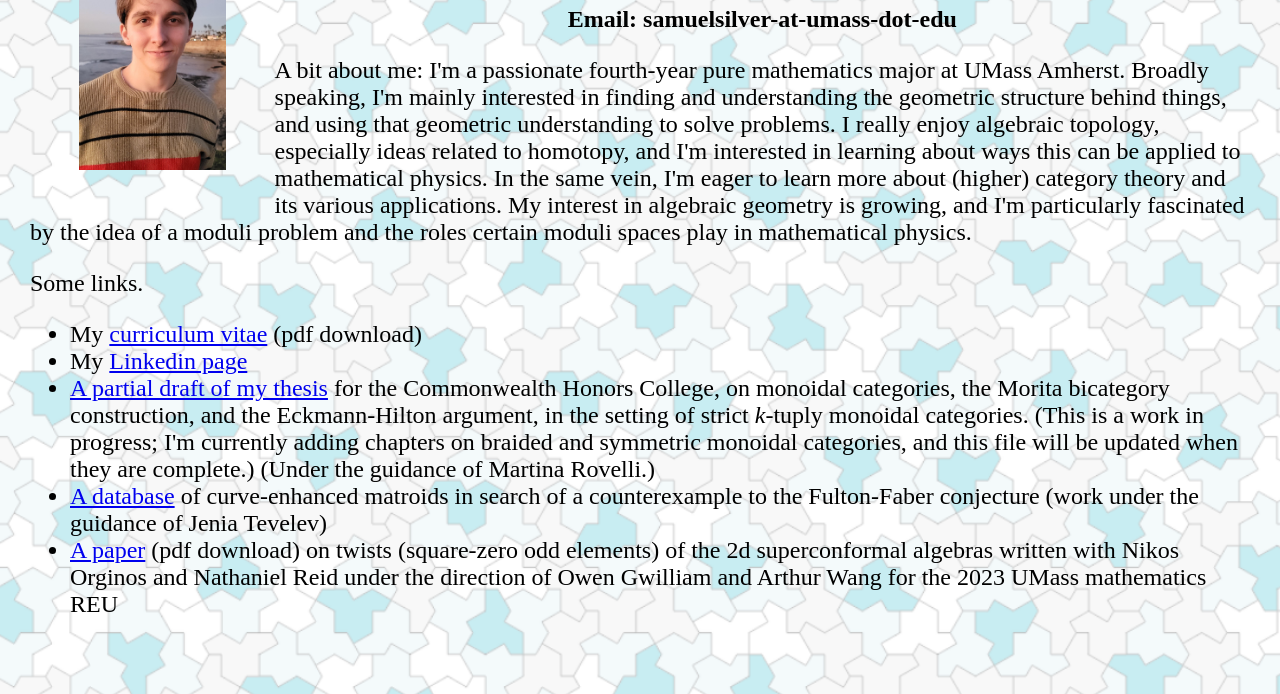
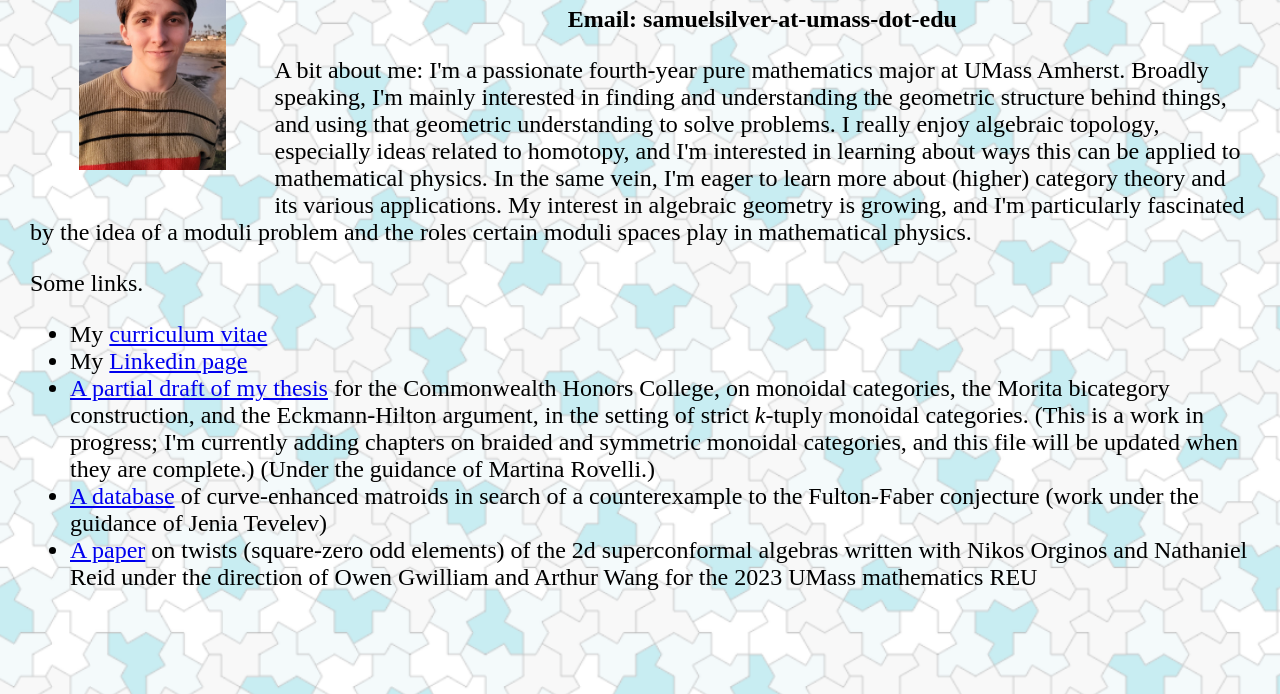
Before and after one commit to sam-silver/sam-silver.github.io, a plain HTML site: page index.html in a window 1280 px wide. Shown: the part 106-800 px from the top of the page. Drawn offline with Linux system fonts and the light colour scheme.

Commit message:
Update index.html

```diff
--- a/index.html
+++ b/index.html
@@ -47,12 +47,12 @@ A bit about me: I'm a passionate fourth-year pure mathematics major at UMass Amh
 </p>
 Some links.
 <ul>
-<li> My <a href="Samuel_Silver_CV_Sept2025.pdf">curriculum vitae</a> (pdf download)
+<li> My <a href="Samuel_Silver_CV_Jan2026.pdf">curriculum vitae</a>
 <li> My <a href="https://www.linkedin.com/in/samuel-silver-514903226">Linkedin page</a>
 <li> <a href="thesis_draft.pdf">A partial draft of my thesis</a> for the Commonwealth Honors College, on monoidal categories, the Morita bicategory construction, and the Eckmann-Hilton argument, in the setting of strict <i>k</i>-tuply monoidal categories. (This is a work in progress; I'm currently adding chapters on braided and symmetric monoidal categories, and this file will be updated when they are complete.) (Under the guidance of Martina Rovelli.)
 <li> <a href="https://sam-silver.github.io/CEM_DB.html">A database</a> of curve-enhanced matroids in search of a counterexample to the Fulton-Faber conjecture (work under the guidance of Jenia Tevelev)
 <!-- <li> <a href="f2024_cat_notes.pdf">Notes</a> (pdf download) on monoidal categories and the Morita category construction, written for an independent study with Martina Rovelli -->
-<li> <a href="https://sam-silver.github.io/REU23.pdf">A paper</a> (pdf download) on twists (square-zero odd elements) of the 2d superconformal algebras written with Nikos Orginos and Nathaniel Reid under the direction of Owen Gwilliam and Arthur Wang for the 2023 UMass mathematics REU
+<li> <a href="https://sam-silver.github.io/REU23.pdf">A paper</a> on twists (square-zero odd elements) of the 2d superconformal algebras written with Nikos Orginos and Nathaniel Reid under the direction of Owen Gwilliam and Arthur Wang for the 2023 UMass mathematics REU
 </ul>
 </font>
 </body>
```
